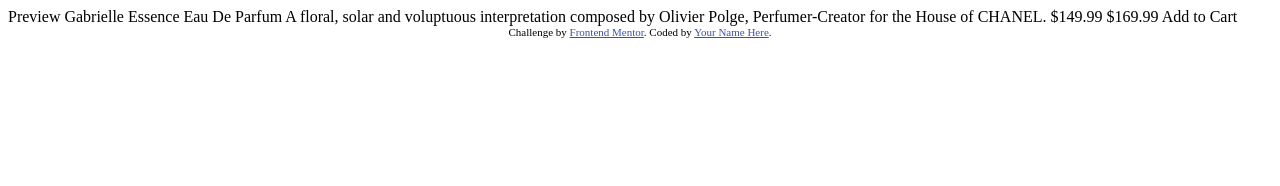
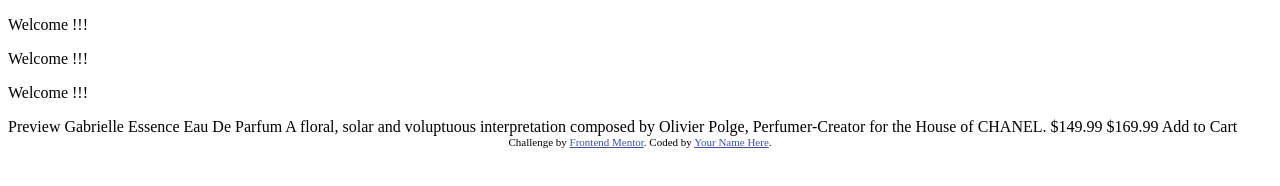
Before and after one commit to yannix13/cards, a plain HTML site: page index.html in a window 1280 px wide. Drawn offline with Linux system fonts and the light colour scheme.

Commit message:
modif welcome

```diff
--- a/index.html
+++ b/index.html
@@ -15,7 +15,9 @@
   </style>
 </head>
 <body>
-
+<p>Welcome !!!</p>
+<p>Welcome !!!</p>
+<p>Welcome !!!</p>
   Preview
 
   Gabrielle Essence Eau De Parfum
```
